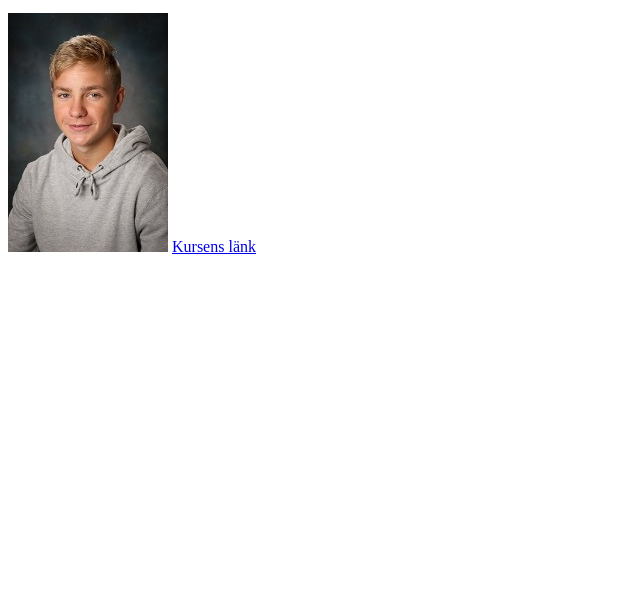
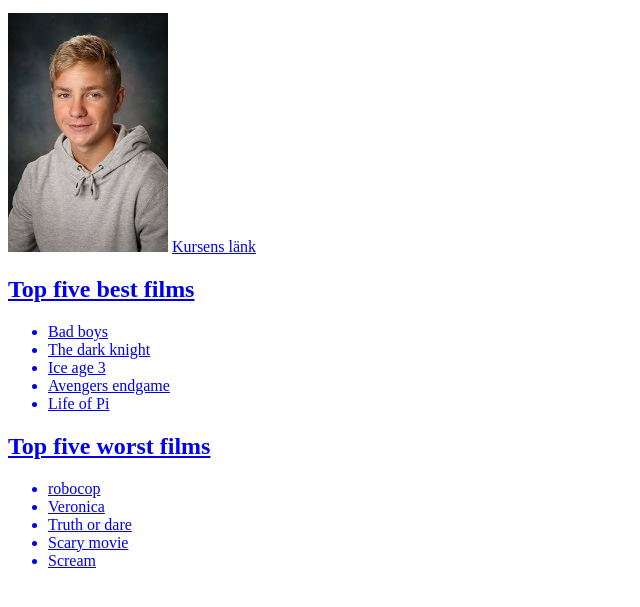
Before and after one commit to edwin0320/Edwin_Bryfors_IT19A, a plain HTML site: page tillämpad programering/firstpage/firstpage.html in a window 1280 px wide. Shown: the part 101-708 px from the top of the page, without its empty margins (0-640 px from the left). Drawn offline with Linux system fonts and the light colour scheme; files whose address does not match are found by name.

Commit message:
kodning på filmlista

```diff
--- a/tillämpad programering/firstpage/firstpage.html
+++ b/tillämpad programering/firstpage/firstpage.html
@@ -13,3 +13,20 @@
     <a href="https://www.skolverket.se/undervisning/gymnasieskolan/laroplan-program-och-amnen-i-gymnasieskolan/gymnasieprogrammen/amne?url=1530314731%2Fsyllabuscw%2Fjsp%2Fsubject.htm%3FsubjectCode%3DTIA%26courseCode%3DTIATIL00S%26tos%3Dgy&sv.url=12.5dfee44715d35a5cdfa92a3#anchor_TIATIL00S">Kursens länk
     </body>
     </html>
+
+   <h2>Top five best films</h2>
+    <ul>
+        <li>Bad boys</li>
+        <li>The dark knight</li>
+        <li>Ice age 3</li>
+        <li>Avengers endgame</li>
+        <li>Life of Pi</li>
+    </ul>
+    <h2>Top five worst films</h2>
+    <ul>
+        <li>robocop</li>
+        <li>Veronica</li>
+        <li>Truth or dare</li>
+        <li>Scary movie</li>
+        <li>Scream</li>
+    </ul>
```
Also changed, not shown: tillämpad programering/flexbox/temp.html (+14 -2 lines).
